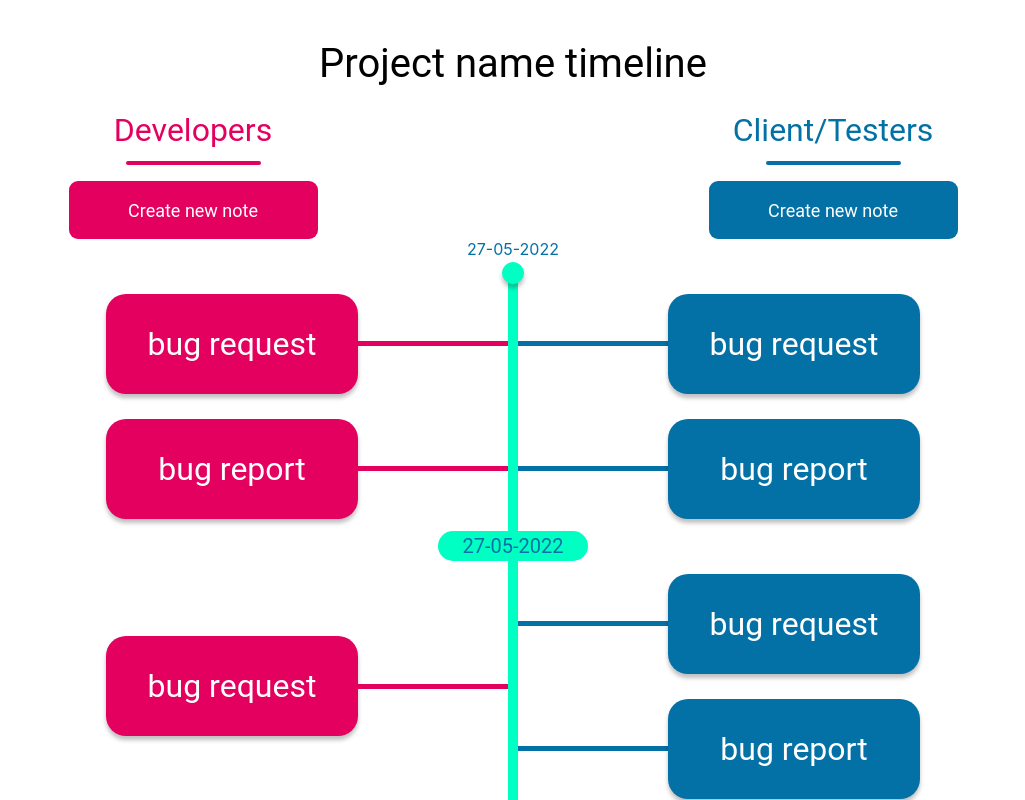
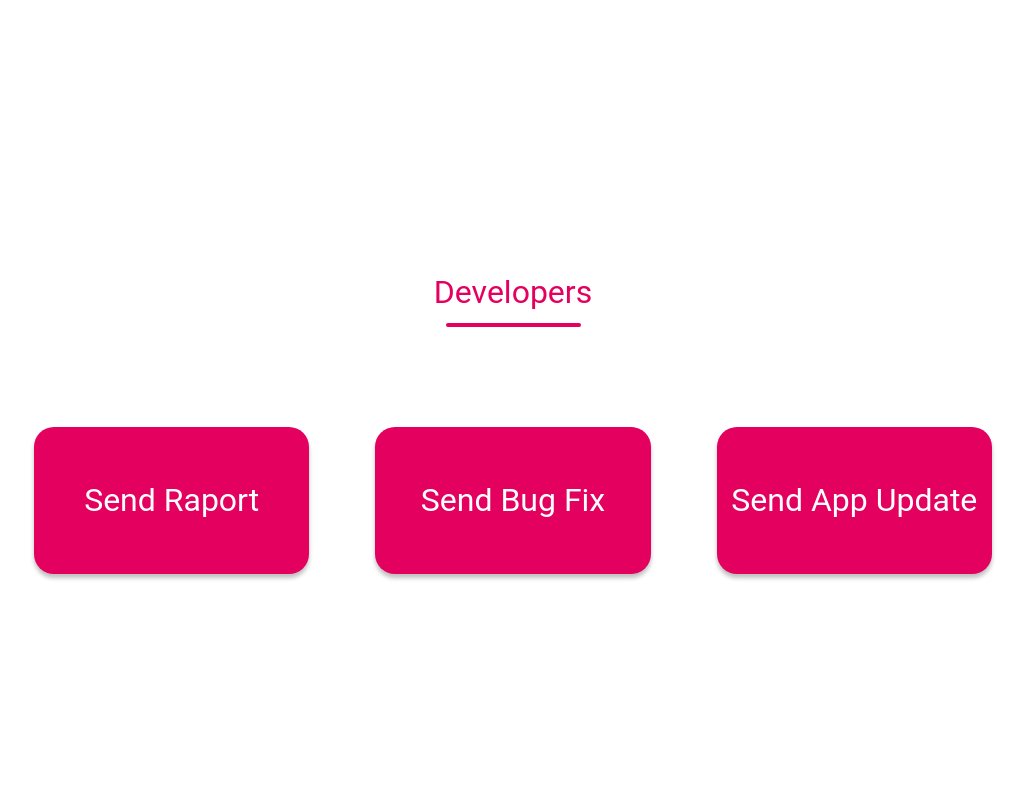
Before and after one commit to Kurczak1233/OneHackaton, a React (Create React App) app in the folder OneHackatonApp/App/: page /developers-note/new in a window 1280 px wide. Shown: the top 800 px of the page, without its empty margins (127-1152 px from the left). Built offline with nearby package versions, Linux system fonts and the light colour scheme.

Commit message:
Update front

```diff
--- a/OneHackatonApp/App/package.json
+++ b/OneHackatonApp/App/package.json
@@ -15,6 +15,7 @@
     "node-sass": "^7.0.0",
     "react": "^17.0.2",
     "react-dom": "^17.0.2",
+    "react-router-dom": "6",
     "react-scripts": "5.0.0",
     "typescript": "^4.5.4",
     "web-vitals": "^2.1.2",
--- a/OneHackatonApp/App/src/App.tsx
+++ b/OneHackatonApp/App/src/App.tsx
@@ -1,6 +1,8 @@
 import React from "react";
 import "./App.css";
 import MainPage from "./Pages/MainPage/MainPage";
+import { BrowserRouter as Router, Routes, Route } from "react-router-dom";
+import DevelopersChooseItemPage from "./Pages/DevelopersChooseItemPage/DevelopersChooseItemPage";
 
 export interface IPresent {
   value: number;
@@ -10,7 +12,17 @@ export interface IPresent {
 export const PresentContext = React.createContext<IPresent[]>([]);
 
 function App() {
-  return <MainPage />;
+  return (
+    <Router>
+      <Routes>
+        <Route path="/" element={<MainPage />} />
+        <Route
+          path="/developers-note/new"
+          element={<DevelopersChooseItemPage />}
+        />
+      </Routes>
+    </Router>
+  );
 }
 
 export default App;
--- /dev/null
+++ b/OneHackatonApp/App/src/Pages/DevelopersChooseItemPage/DevelopersChooseItemPage.module.scss
@@ -0,0 +1,60 @@
+.wrapper {
+  display: flex;
+  flex-direction: column;
+  align-items: center;
+  justify-content: center;
+  height: 100vh;
+  width: 100vw;
+  .heading {
+    width: 100%;
+    display: flex;
+    align-items: center;
+    justify-content: center;
+    flex-direction: column;
+    height: 200px;
+  }
+  .title {
+    font-family: "Roboto";
+    font-style: normal;
+    font-weight: 400;
+    font-size: 32px;
+    line-height: 38px;
+    color: #e3005f;
+  }
+  .titleUnderlineBar {
+    width: 135px;
+    height: 4px;
+    background-color: #e3005f;
+    border-radius: 8px;
+    margin-top: 12px;
+  }
+  .buttonsWrapper {
+    width: 80%;
+    height: 200px;
+    display: flex;
+    align-items: center;
+    .buttonItem {
+      width: 365.79px;
+      height: 141px;
+      background: #e3005f;
+      box-shadow: 0px 4px 4px rgba(0, 0, 0, 0.25);
+      border-radius: 20px;
+      display: flex;
+      align-items: center;
+      justify-content: center;
+      font-family: "Roboto";
+      font-style: normal;
+      font-weight: 400;
+      font-size: 32px;
+      line-height: 38px;
+      color: #ffffff;
+      margin-right: 33px;
+      margin-left: 33px;
+      border: 3px solid transparent;
+      cursor: pointer;
+    }
+    .buttonItem:hover {
+      border: 3px solid #00ffc2;
+    }
+  }
+}
--- /dev/null
+++ b/OneHackatonApp/App/src/Pages/DevelopersChooseItemPage/DevelopersChooseItemPage.tsx
@@ -0,0 +1,20 @@
+import styles from "./DevelopersChooseItemPage.module.scss";
+
+const DevelopersChooseItemPage = () => {
+  return (
+    <div className={styles.wrapper}>
+      <div className={styles.heading}>
+        <div className={styles.title}>Developers</div>
+        <div className={styles.titleUnderlineBar} />
+      </div>
+      <div className={styles.buttonsWrapper}>
+        <div className={styles.buttonItem}>Send Raport</div>
+        <div className={styles.buttonItem}>Send Bug Fix</div>
+        <div className={styles.buttonItem}>Send App Update</div>
+        <div></div>
+      </div>
+    </div>
+  );
+};
+
+export default DevelopersChooseItemPage;
--- a/OneHackatonApp/App/src/components/ClientItems/ClientItems.module.scss
+++ b/OneHackatonApp/App/src/components/ClientItems/ClientItems.module.scss
@@ -23,7 +23,7 @@
       align-items: center;
       color: #ffffff;
       justify-content: center;
-      border: 1px solid transparent;
+      border: 3px solid transparent;
       cursor: pointer;
       font-family: "Roboto";
       font-style: normal;
@@ -32,7 +32,7 @@
       line-height: 38px;
     }
     .note:hover {
-      border: 1px solid #00ffc2;
+      border: 3px solid #00ffc2;
     }
   }
 }
--- a/OneHackatonApp/App/src/components/DevelopersItems/DevelopersItems.module.scss
+++ b/OneHackatonApp/App/src/components/DevelopersItems/DevelopersItems.module.scss
@@ -23,7 +23,7 @@
       align-items: center;
       color: #ffffff;
       justify-content: center;
-      border: 1px solid transparent;
+      border: 3px solid transparent;
       cursor: pointer;
       font-family: "Roboto";
       font-style: normal;
@@ -32,7 +32,7 @@
       line-height: 38px;
     }
     .note:hover {
-      border: 1px solid #00ffc2;
+      border: 3px solid #00ffc2;
     }
   }
 }
--- a/OneHackatonApp/App/src/components/DevelopersItems/DevelopersItems.tsx
+++ b/OneHackatonApp/App/src/components/DevelopersItems/DevelopersItems.tsx
@@ -3,13 +3,14 @@ import styles from "./DevelopersItems.module.scss";
 interface IDevelopersItems {
   developersItems: {
     name: string;
+    id: number;
   }[];
 }
 const DevelopersItems = ({ developersItems }: IDevelopersItems) => {
   return (
     <div className={styles.sidesItems}>
       {developersItems.map((item, index) => (
-        <div key={`${item.name} ${index}`} className={styles.item}>
+        <div className={styles.item} key={`${item.name} ${index}`}>
           <div className={styles.note}>{item.name}</div>
           <div className={styles.extensionBar} />
         </div>
--- a/OneHackatonApp/App/src/components/MainPageHeading/MainPageHeading.module.scss
+++ b/OneHackatonApp/App/src/components/MainPageHeading/MainPageHeading.module.scss
@@ -15,6 +15,9 @@
   justify-content: center;
   .sectionHeading {
     @include commonHeading;
+  }
+  .link {
+    text-decoration: none;
   }
   .colorBar {
     width: 135px;
@@ -35,10 +38,10 @@
     display: flex;
     align-items: center;
     justify-content: center;
-    border: 1px solid transparent;
+    border: 3px solid transparent;
     cursor: pointer;
   }
   .addButton:hover {
-    border: 1px solid #00ffc2;
+    border: 3px solid #00ffc2;
   }
 }
--- a/OneHackatonApp/App/src/components/MainPageHeading/MainPageHeading.tsx
+++ b/OneHackatonApp/App/src/components/MainPageHeading/MainPageHeading.tsx
@@ -1,3 +1,4 @@
+import { Link } from "react-router-dom";
 import styles from "./MainPageHeading.module.scss";
 
 interface IMainPageHeading {
@@ -12,9 +13,11 @@ const MainPageHeading = ({ name, color }: IMainPageHeading) => {
         {name}
       </div>
       <div className={styles.colorBar} style={{ backgroundColor: color }} />
-      <div className={styles.addButton} style={{ backgroundColor: color }}>
-        Create new note
-      </div>
+      <Link className={styles.link} to={"/developers-note/new"}>
+        <div className={styles.addButton} style={{ backgroundColor: color }}>
+          Create new note
+        </div>
+      </Link>
     </div>
   );
 };
--- a/OneHackatonApp/App/src/components/MainTimeline/MainTimelineLogic.ts
+++ b/OneHackatonApp/App/src/components/MainTimeline/MainTimelineLogic.ts
@@ -2,23 +2,39 @@ const MainTimelineLogic = () => {
   const mockedData = [
     {
       date: "27-05-2022",
-      developersItems: [{ name: "bug request" }, { name: "bug report" }],
-      usersItems: [{ name: "bug request" }, { name: "bug report" }],
+      developersItems: [
+        { id: 1, name: "bug request" },
+        { id: 2, name: "bug report" },
+      ],
+      usersItems: [
+        { id: 3, name: "bug request" },
+        { id: 4, name: "bug report" },
+      ],
     },
     {
       date: "26-05-2022",
-      developersItems: [{ name: "bug request" }],
-      usersItems: [{ name: "bug request" }, { name: "bug report" }],
+      developersItems: [{ id: 5, name: "bug request" }],
+      usersItems: [
+        { id: 6, name: "bug request" },
+        { id: 7, name: "bug bbbb" },
+        { id: 8, name: "bug aaaa" },
+      ],
     },
     {
       date: "25-05-2022",
-      developersItems: [{ name: "bug request" }],
-      usersItems: [{ name: "bug request" }, { name: "bug report" }],
+      developersItems: [{ id: 9, name: "bug request" }],
+      usersItems: [
+        { id: 10, name: "bug request" },
+        { id: 11, name: "bug report" },
+      ],
     },
     {
       date: "24-05-2022",
-      developersItems: [{ name: "bug request" }],
-      usersItems: [{ name: "bug request" }, { name: "bug report" }],
+      developersItems: [{ id: 12, name: "bug request" }],
+      usersItems: [
+        { id: 13, name: "bug request" },
+        { id: 14, name: "bug report" },
+      ],
     },
   ];
 
```
Also changed, not shown: 1 other file (tests, documents, lock files or other folders).
